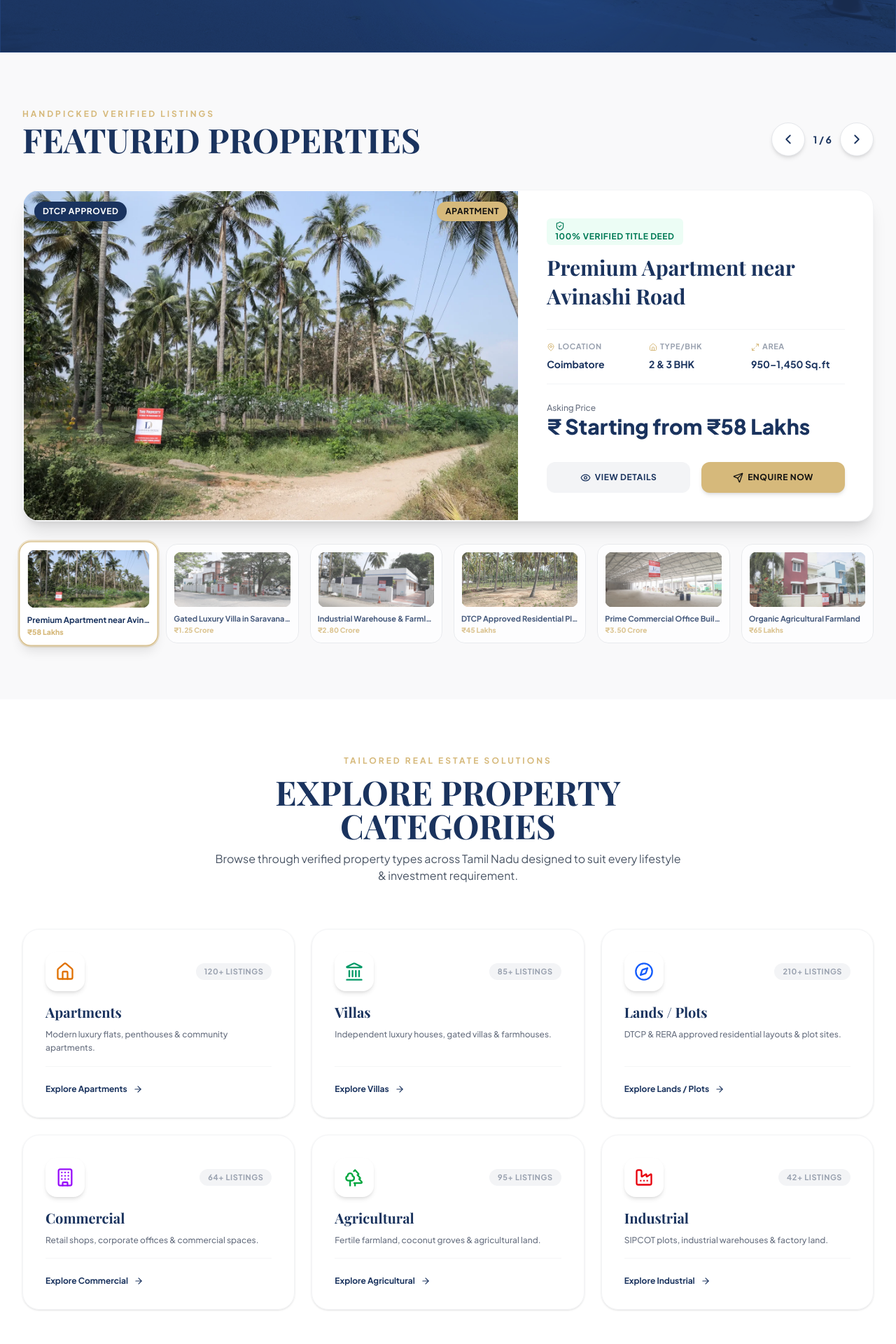
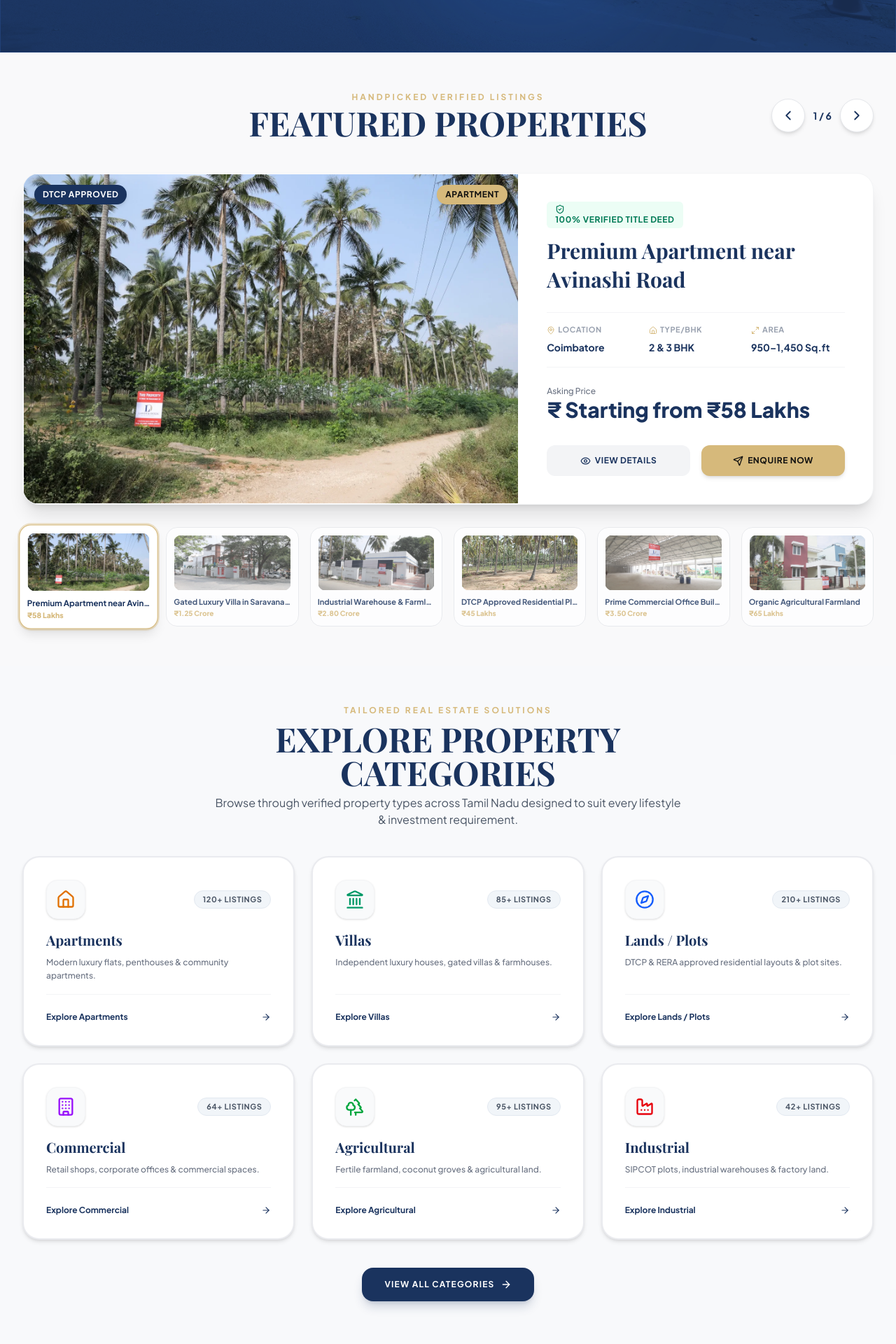
Before and after one commit to landsndeeds-web/landsndeeds_web, a React (Vite) app: page / in a window 1280 px wide. Shown: the part 700-2620 px from the top of the page at 70% size. Built offline with nearby package versions, Linux system fonts and the light colour scheme; a web font is replaced by a local one.

Commit message:
home page space reduced

```diff
--- a/src/index.css
+++ b/src/index.css
@@ -30,12 +30,10 @@ img {
   box-sizing: border-box;
 }
 
-h1, h2, h3, h4 {
-  color: var(--color-brand-blue);
-}
-
-section.relative.min-h-screen h1 {
-  color: white !important;
+@layer base {
+  h1, h2, h3, h4 {
+    color: var(--color-brand-blue);
+  }
 }
 
 body {
--- a/src/sections/CustomerTestimonialsSection.jsx
+++ b/src/sections/CustomerTestimonialsSection.jsx
@@ -32,11 +32,11 @@ const testimonials = [
 
 const CustomerTestimonialsSection = () => {
   return (
-    <section id="testimonials" className="py-20 bg-white relative">
+    <section id="testimonials" className="py-12 md:py-14 bg-slate-50/70 relative">
       <div className="container mx-auto px-4 md:px-8">
 
         {/* Section Header */}
-        <div className="text-center max-w-2xl mx-auto mb-16 space-y-3">
+        <div className="text-center max-w-2xl mx-auto mb-8 md:mb-10 space-y-2">
           <span className="text-[#D6B97B] font-bold tracking-[0.25em] uppercase text-xs block">
             Client Success Stories
           </span>
@@ -53,7 +53,7 @@ const CustomerTestimonialsSection = () => {
           {testimonials.map((t) => (
             <div
               key={t.id}
-              className="p-8 rounded-3xl bg-gray-50/80 border border-gray-100 shadow-sm hover:shadow-xl transition-all duration-300 flex flex-col justify-between relative group"
+              className="p-8 rounded-3xl bg-white border-2 border-gray-200/80 hover:border-[#D6B97B] shadow-md hover:shadow-2xl hover:-translate-y-1.5 transition-all duration-300 flex flex-col justify-between relative group"
             >
               <div className="space-y-4">
                 {/* 5-Star Rating Row */}
@@ -64,7 +64,7 @@ const CustomerTestimonialsSection = () => {
                 </div>
 
                 {/* Quote (Wireframe exact string match) */}
-                <h3 className="text-lg font-serif font-bold text-[#1A335E] italic leading-snug">
+                <h3 className="text-lg font-serif font-bold text-[#1A335E] italic leading-snug group-hover:text-[#D6B97B] transition-colors">
                   "{t.quote}"
                 </h3>
 
@@ -74,12 +74,12 @@ const CustomerTestimonialsSection = () => {
               </div>
 
               {/* Author Footer */}
-              <div className="pt-6 mt-6 border-t border-gray-200/60 flex items-center justify-between">
+              <div className="pt-6 mt-6 border-t border-gray-100 flex items-center justify-between">
                 <div>
                   <h4 className="font-serif font-bold text-sm text-[#1A335E]">{t.author}</h4>
                   <p className="text-[11px] text-gray-500 font-medium">{t.location} • {t.role}</p>
                 </div>
-                <div className="w-8 h-8 rounded-full bg-emerald-100 text-emerald-700 flex items-center justify-center">
+                <div className="w-8 h-8 rounded-full bg-emerald-100/80 text-emerald-700 flex items-center justify-center border border-emerald-200">
                   <CheckCircle size={16} />
                 </div>
               </div>
--- a/src/sections/FeaturedProperties.jsx
+++ b/src/sections/FeaturedProperties.jsx
@@ -99,12 +99,12 @@ const FeaturedProperties = ({ onOpenEnquiry }) => {
   const currentProperty = featuredListings[currentIndex];
 
   return (
-    <section id="featured-properties" className="py-20 bg-gray-50/70 relative">
+    <section id="featured-properties" className="py-12 md:py-14 bg-gray-50/70 relative">
       <div className="container mx-auto px-4 md:px-8">
 
         {/* Section Header */}
-        <div className="flex flex-col md:flex-row justify-between items-start md:items-end mb-12 gap-4">
-          <div>
+        <div className="relative mb-12 flex flex-col md:flex-row items-center justify-center">
+          <div className="text-center max-w-2xl mx-auto">
             <span className="text-[#D6B97B] font-bold tracking-[0.25em] uppercase text-xs block mb-1">
               Handpicked Verified Listings
             </span>
@@ -114,7 +114,7 @@ const FeaturedProperties = ({ onOpenEnquiry }) => {
           </div>
 
           {/* Slider Navigation Buttons */}
-          <div className="flex items-center gap-3">
+          <div className="flex items-center gap-3 mt-6 md:mt-0 md:absolute md:right-0 md:top-1/2 md:-translate-y-1/2">
             <button
               onClick={prevSlide}
               aria-label="Previous property"
--- a/src/sections/PropertyCategoriesSection.jsx
+++ b/src/sections/PropertyCategoriesSection.jsx
@@ -60,11 +60,11 @@ const categories = [
 
 const PropertyCategoriesSection = () => {
   return (
-    <section className="py-20 bg-white relative">
+    <section className="py-12 md:py-14 bg-slate-50/70 relative">
       <div className="container mx-auto px-4 md:px-8">
 
         {/* Section Header */}
-        <div className="text-center max-w-2xl mx-auto mb-16 space-y-3">
+        <div className="text-center max-w-2xl mx-auto mb-8 md:mb-10 space-y-2">
           <span className="text-[#D6B97B] font-bold tracking-[0.25em] uppercase text-xs block">
             Tailored Real Estate Solutions
           </span>
@@ -84,14 +84,14 @@ const PropertyCategoriesSection = () => {
               <Link
                 key={cat.id}
                 to={`/properties?type=${encodeURIComponent(cat.title)}`}
-                className="group p-8 rounded-3xl bg-gradient-to-br border border-gray-100 hover:border-[#D6B97B]/60 shadow-sm hover:shadow-xl transition-all duration-300 relative overflow-hidden flex flex-col justify-between"
+                className="group p-8 rounded-3xl bg-white border-2 border-gray-200/80 hover:border-[#D6B97B] shadow-md hover:shadow-2xl hover:-translate-y-1.5 transition-all duration-300 relative overflow-hidden flex flex-col justify-between"
               >
                 <div className="space-y-4">
                   <div className="flex justify-between items-center">
-                    <div className={`w-14 h-14 rounded-2xl bg-white shadow-md flex items-center justify-center ${cat.iconColor} group-hover:scale-110 transition-transform`}>
+                    <div className={`w-14 h-14 rounded-2xl bg-gray-50 border border-gray-100 shadow-sm flex items-center justify-center ${cat.iconColor} group-hover:scale-110 group-hover:bg-[#1A335E] group-hover:text-white transition-all`}>
                       <Icon size={28} />
                     </div>
-                    <span className="text-[11px] font-bold uppercase tracking-wider text-gray-400 bg-gray-100 px-3 py-1 rounded-full">
+                    <span className="text-[11px] font-bold uppercase tracking-wider text-gray-600 bg-slate-100 border border-slate-200 px-3 py-1 rounded-full">
                       {cat.count}
                     </span>
                   </div>
@@ -106,7 +106,7 @@ const PropertyCategoriesSection = () => {
                   </div>
                 </div>
 
-                <div className="pt-6 mt-4 border-t border-gray-100/80 flex items-center gap-2 text-xs font-bold text-[#1A335E] group-hover:text-[#D6B97B] transition-colors">
+                <div className="pt-6 mt-4 border-t border-gray-100 flex items-center justify-between text-xs font-bold text-[#1A335E] group-hover:text-[#D6B97B] transition-colors">
                   <span>Explore {cat.title}</span>
                   <ArrowRight size={14} className="group-hover:translate-x-1.5 transition-transform" />
                 </div>
@@ -116,7 +116,7 @@ const PropertyCategoriesSection = () => {
         </div>
 
         {/* View All Categories CTA Button */}
-        <div className="mt-14 text-center">
+        <div className="mt-8 md:mt-10 text-center">
           <Link
             to="/properties"
             className="inline-flex items-center gap-2 px-8 py-4 bg-[#1A335E] hover:bg-[#D6B97B] text-white hover:text-[#0F0F0F] rounded-2xl font-bold uppercase tracking-widest text-xs transition-all duration-300 shadow-lg shadow-[#1A335E]/20"
--- a/src/sections/WhyChooseUs.jsx
+++ b/src/sections/WhyChooseUs.jsx
@@ -36,11 +36,11 @@ const whyChooseItems = [
 
 const WhyChooseUs = ({ onOpenEnquiry }) => {
   return (
-    <section id="why-choose-us" className="py-20 bg-gray-50 relative overflow-hidden">
+    <section id="why-choose-us" className="py-12 md:py-14 bg-gray-50 relative overflow-hidden">
       <div className="container mx-auto px-4 md:px-8">
 
         {/* Section Header */}
-        <div className="text-center max-w-2xl mx-auto mb-16 space-y-3">
+        <div className="text-center max-w-2xl mx-auto mb-8 md:mb-10 space-y-2">
           <span className="text-[#D6B97B] font-bold tracking-[0.25em] uppercase text-xs block">
             Unmatched Expertise & Assurance
           </span>
@@ -53,24 +53,24 @@ const WhyChooseUs = ({ onOpenEnquiry }) => {
         </div>
 
         {/* Feature Grid (Wireframe Checklist Items) */}
-        <div className="grid grid-cols-1 md:grid-cols-2 lg:grid-cols-3 gap-8 mb-16">
+        <div className="grid grid-cols-1 md:grid-cols-2 lg:grid-cols-3 gap-6 md:gap-8 mb-10 md:mb-12">
           {whyChooseItems.map((item, index) => {
             const Icon = item.icon;
             return (
               <div
                 key={index}
-                className="bg-white p-8 rounded-3xl border border-gray-100 shadow-sm hover:shadow-xl transition-all duration-300 flex flex-col justify-between group"
+                className="bg-white p-8 rounded-3xl border-2 border-gray-200/80 hover:border-[#D6B97B] shadow-md hover:shadow-2xl hover:-translate-y-1.5 transition-all duration-300 flex flex-col justify-between group"
               >
                 <div className="space-y-4">
-                  <div className="w-12 h-12 rounded-2xl bg-[#1A335E]/5 text-[#1A335E] group-hover:bg-[#1A335E] group-hover:text-white transition-colors flex items-center justify-center">
+                  <div className="w-12 h-12 rounded-2xl bg-gray-50 border border-gray-100 text-[#1A335E] group-hover:bg-[#1A335E] group-hover:text-white transition-colors flex items-center justify-center shadow-sm">
                     <Icon size={24} />
                   </div>
                   <div>
-                    <h3 className="text-lg font-serif font-bold text-[#1A335E] flex items-center gap-2">
+                    <h3 className="text-lg font-serif font-bold text-[#1A335E] flex items-center gap-2 group-hover:text-[#D6B97B] transition-colors">
                       <CheckCircle2 size={18} className="text-[#D6B97B] shrink-0" />
                       {item.title}
                     </h3>
-                    <p className="text-xs text-gray-500 mt-2 leading-relaxed">
+                    <p className="text-xs text-gray-500 mt-2 leading-relaxed font-medium">
                       {item.desc}
                     </p>
                   </div>
```
Also changed, not shown: src/sections/KnowledgeCentreSection.jsx (+7 -7 lines), src/sections/PropertyServicesSection.jsx (+6 -6 lines).
